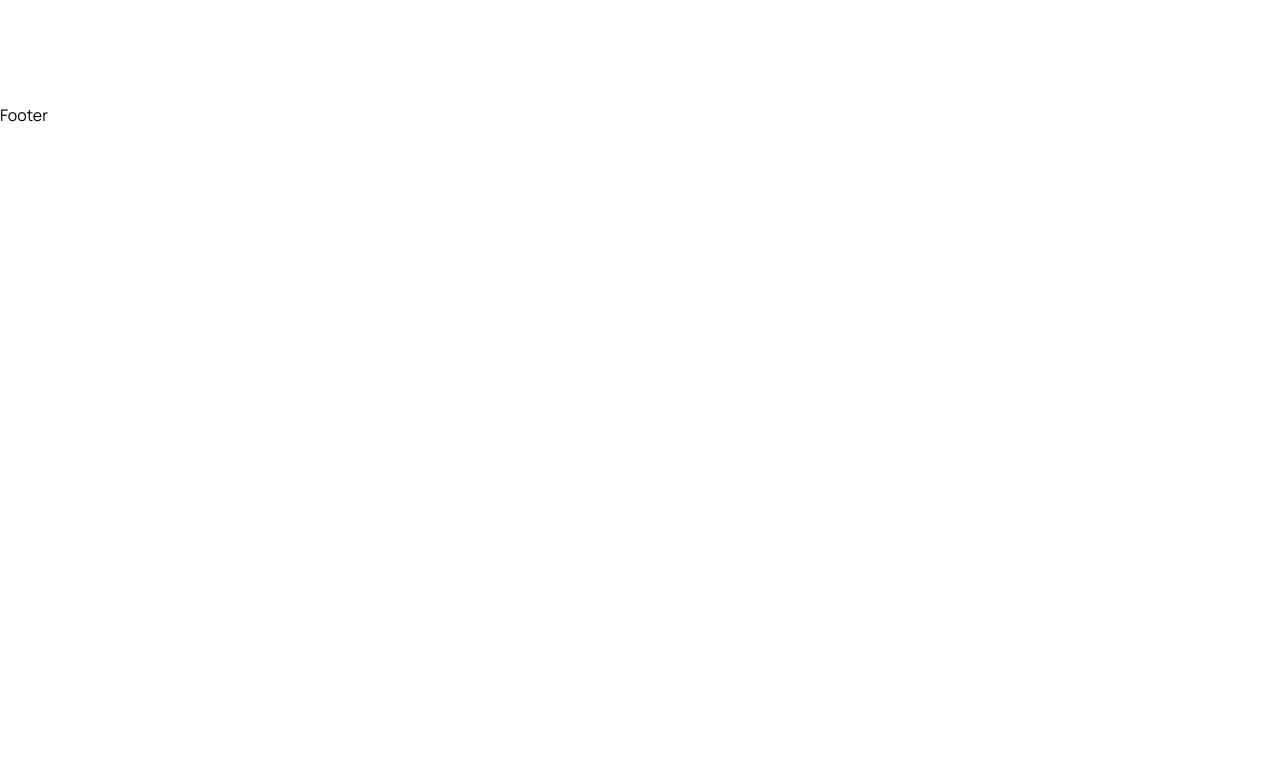
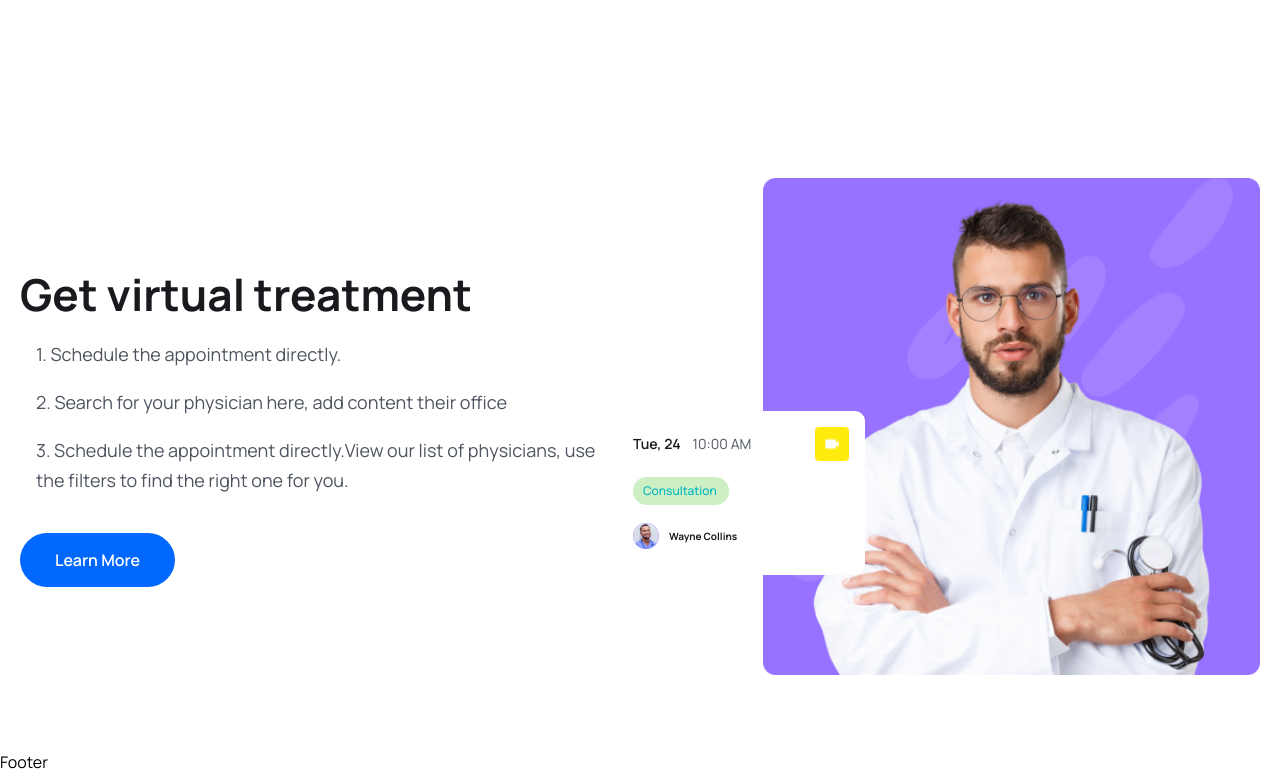
Before and after one commit to Isurulak1/Doctor_apoiment_bookingapp, a React (Vite) app in the folder frontend/: page / in a window 1280 px wide. Shown: the part 3392-4166 px from the top of the page. Before the commit the page ends 3519 px from the top, so only its background shows below. Built offline with nearby package versions, Linux system fonts and the light colour scheme.

Commit message:
created future section

```diff
--- a/frontend/src/pages/Home.jsx
+++ b/frontend/src/pages/Home.jsx
@@ -6,6 +6,9 @@
 import icon01 from '../assets/images/icon01.png';
 import icon02 from '../assets/images/icon02.png';
 import icon03 from '../assets/images/icon03.png';
+import featureimg from '../assets/images/feature-img.png';
+import videoIcon from '../assets/images/video-icon.png';
+import avatarIcon from '../assets/images/avatar-icon.png';
 import { Link } from 'react-router-dom';
 import { BsArrowRight} from 'react-icons/bs';
 import About from '../components/About/About';
@@ -141,6 +144,63 @@
     </section>
 
     {/* ===================== service section end ============== */}
+
+    {/* ========================= feature section =================== */}
+    <section>
+      <div className='container'>
+        <div className='flex items-center justify-between flex-col lg:flex-row'>
+          {/* ============== future content ============== */}
+          <div className='xl:w-[670px]'>
+            <h2 className='heading'>
+              Get virtual treatment
+            </h2>
+
+            <ul className='pl-4'>
+              <li className='text_para'>
+                1. Schedule the appointment directly.
+              </li>
+              <li className='text_para'>
+                2. Search for your physician here, add content their office
+              </li>
+              <li className='text_para'>
+                3. Schedule the appointment directly.View our list of physicians, use the filters to find the right one for you.
+              </li>
+            </ul>
+            <Link to='/'><button className='btn'>Learn More</button></Link>
+          </div>
+
+          {/* ================= feature image ================== */}
+          <div className='relative z-10 xl:w-[770px] flex justify-end mt-[50px] lg:mt-0'>
+            <img src={featureimg} className='w-3/4' alt="" />
+
+            <div className='w-[150px] lg:w-[248px] bg-white absolute bottom-[50px] left-0 md:bottom-[100px] md:left-5 z-20 p-2 pb-3 lg:pt-4 lg:px-4 lg:pb-[26px] rounded-[10px]'>
+              <div className='flex items-center justify-between'>
+                <div className='flex items-center gap-[6px] lg:gap-3'>
+                  <p className='text-[10px] leading-[10px] lg:text-[14px] lg:leading-5 text-headingColor font-[600]'>
+                    Tue, 24
+                  </p>
+                  <p className='text-[10px] leading-[10px] lg:text-[14px] lg:leading-5 text-textColor font-[400]'>
+                   10:00 AM
+                  </p>
+                </div>
+                <span className='w-5 h-5 lg:w-[34px] lg:h-[34px] flex items-center justify-center bg-yellowColor rounded py-1 px-[6px] lg:py-3 lg:px-[9px]'>
+                  <img src={videoIcon} alt="" />
+                </span>
+              </div>
+              <div className='w-[65px] lg:w-[96px] bg-[#CCF0C3] py-1 px-2 lg:py-[6px] lg:px-[10px] text-[8px] leading-[8px] lg:text-[12px] lg:leading-4 text-irisBlueColor font-[500] mt-2 lg:mt-4 rounded-full'>
+                Consultation
+              </div>
+
+            <div className='flex items-center gap-[6px] lg:gap-[10px] mt-2 lg:mt-[18px]'>
+              <img src={avatarIcon} alt="" />
+              <h4 className='text-[10px] leading-3 lg:text[16px] lg:leading-[22px] font-[700] text-headingColor'>Wayne Collins</h4>
+            </div>
+
+            </div>
+          </div>
+        </div>
+      </div>
+    </section>
    </>
   )
 }
```
